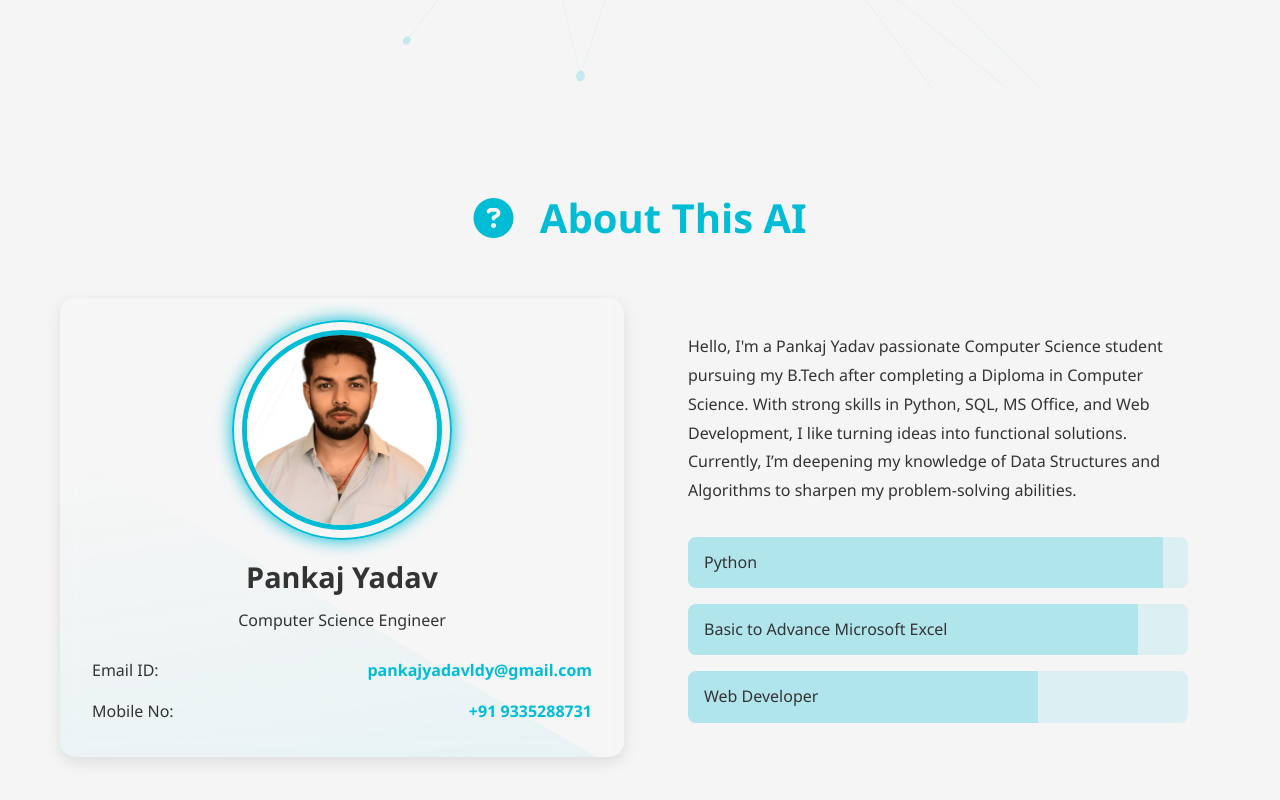
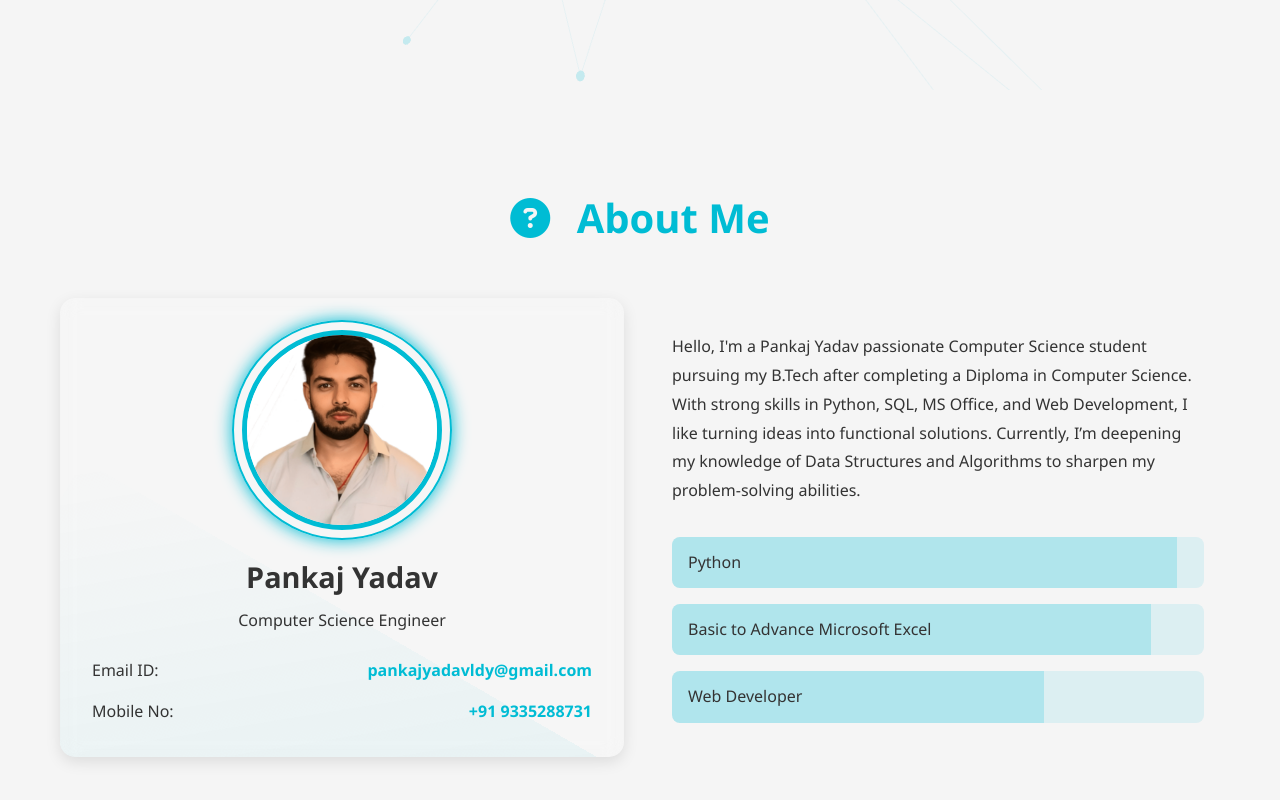
Before and after one commit to JE-Pankaj-Yadav/My-Portfolio-Website, a plain HTML site: page index.html in a window 1280 px wide. Shown: the part 710-1510 px from the top of the page. Drawn offline with nearby package versions, Linux system fonts and the light colour scheme; animation ran at ten frames a second.

Commit message:
Some Modification

```diff
--- a/index.html
+++ b/index.html
@@ -75,7 +75,7 @@
     <!-- About Section -->
     <section id="about" class="section">
         <div class="container">
-            <h2><i class="fas fa-question-circle"></i> About This AI</h2>
+            <h2><i class="fas fa-question-circle"></i> About Me</h2>
             <div class="about-grid">
                 <div class="about-card holographic">
                     <div class="about-image">
--- a/styles.css
+++ b/styles.css
@@ -308,7 +308,7 @@ body {
 }
 
 .about-text {
-    padding: 2rem;
+    padding: 1rem;
 }
 
 .about-text p {
```
